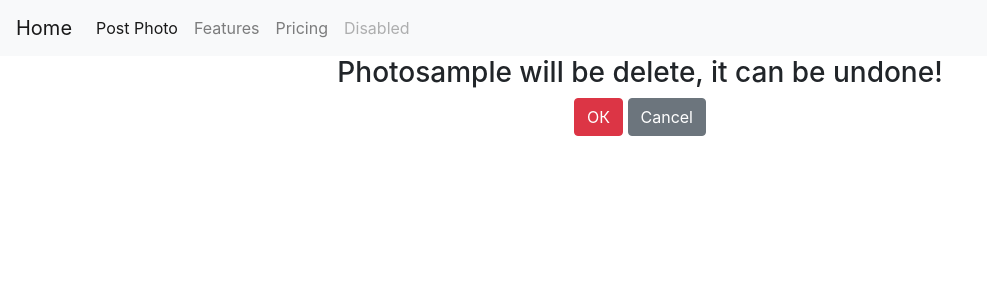
After one commit to samatuulu/Gallery-app, a Django app: a page that uses source/webapp/templates/delete.html in a window 1280 px wide. The commit adds this page. Shown: the top 300 px of the page, without its empty margins (0-987 px from the left). Run offline with Django 3.2, Linux system fonts and the light colour scheme; tables that the repository leaves empty hold one stand-in row (values such as "Sample post"); some libraries are stand-ins or nearby versions.

Commit message:
Delete works

```diff
--- a/source/webapp/templates/create.html
+++ b/source/webapp/templates/create.html
@@ -1,6 +1,6 @@
 {% extends 'base.html' %}
 {% block content %}
-    <h1 class="text-center">Create product</h1>
+    <h1 class="text-center">Create photo</h1>
     <form action="{% url "webapp:create" %}" method="POST" enctype="multipart/form-data">
         {% include 'partial/form.html' %}
         <input type="submit" value="Create" class="btn btn-primary">
--- /dev/null
+++ b/source/webapp/templates/delete.html
@@ -0,0 +1,10 @@
+{% extends 'base.html' %}
+{% block content %}
+    <h3 class="text-center">Photo{{ gallery }} will be delete, it can be undone!</h3>
+    <form class="text-center" action="{% url "webapp:delete" gallery.pk %}"
+          method="POST" enctype="multipart/form-data">
+        {% csrf_token %}
+        <input type="submit" value="ОК" class="btn btn-danger">
+        <a href="{% url 'webapp:index' %}" class="btn btn-secondary">Cancel</a>
+    </form>
+{% endblock %}
--- a/source/webapp/templates/detail.html
+++ b/source/webapp/templates/detail.html
@@ -1,5 +1,4 @@
 {% extends 'base.html' %}
-{% block title %}{{ product.name }}{% endblock %}
 {% block content %}
     <div class="text-center">
         <div class="row">
--- a/source/webapp/templates/index.html
+++ b/source/webapp/templates/index.html
@@ -17,6 +17,7 @@
     </div>
             <a href="{% url 'webapp:detail' gal.pk %}" class="btn btn-primary">More</a>
             <p><a href="{% url 'webapp:update' gal.pk %}" class="btn btn-primary">Update</a></p>
+            <p><a href="{% url 'webapp:delete' gal.pk %}" class="btn btn-primary">Delete</a></p>
     {% endfor %}
 
     </div>
--- a/source/webapp/templates/update.html
+++ b/source/webapp/templates/update.html
@@ -1,7 +1,7 @@
 {% extends 'base.html' %}
-{% block title %}Update product{% endblock %}
+{% block title %}Update photo{% endblock %}
 {% block content %}
-    <h1 class="text-center">Update product</h1>
+    <h1 class="text-center">Update photo</h1>
     <form action="{% url "webapp:update" gallery.pk %}" method="POST" enctype="multipart/form-data">
         {% include 'partial/form.html' %}
         <input type="submit" value="Update" class="btn btn-primary">
--- a/source/webapp/urls.py
+++ b/source/webapp/urls.py
@@ -1,5 +1,5 @@
 from django.urls import path
-from webapp.views import IndexView, GalleryDetailView, GalleryCreateView, GalleryUpdateView
+from webapp.views import IndexView, GalleryDetailView, GalleryCreateView, GalleryUpdateView, GalleryDeleteView
 
 app_name = 'webapp'
 
@@ -8,4 +8,5 @@ urlpatterns = [
     path('gallery/<int:pk>/detail', GalleryDetailView.as_view(), name='detail'),
     path('gallery/create/', GalleryCreateView.as_view(), name='create'),
     path('gallery/<int:pk>update/', GalleryUpdateView.as_view(), name='update'),
+    path('gallery/<int:pk>delete/', GalleryDeleteView.as_view(), name='delete'),
 ]
--- a/source/webapp/views.py
+++ b/source/webapp/views.py
@@ -3,7 +3,7 @@ from audioop import reverse
 from django.http import HttpResponseRedirect
 from django.shortcuts import redirect
 from django.urls import reverse_lazy
-from django.views.generic import ListView, DetailView, CreateView, UpdateView
+from django.views.generic import ListView, DetailView, CreateView, UpdateView, DeleteView
 
 from webapp.models import Gallery
 
@@ -40,3 +40,15 @@ class GalleryUpdateView(UpdateView):
 
     def get_success_url(self):
         return reverse_lazy('webapp:index')
+
+
+class GalleryDeleteView(DeleteView):
+    model = Gallery
+    template_name = 'delete.html'
+    success_url = reverse_lazy('webapp:index')
+    context_object_name = 'gallery'
+
+    def delete(self, request, *args, **kwargs):
+        gallery = self.object = self.get_object()
+        gallery.delete()
+        return HttpResponseRedirect(self.get_success_url())
```
